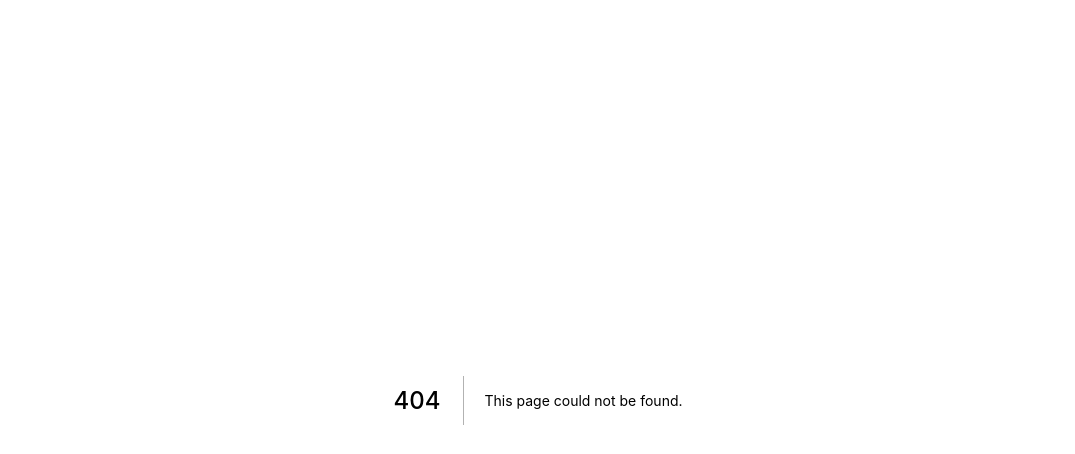
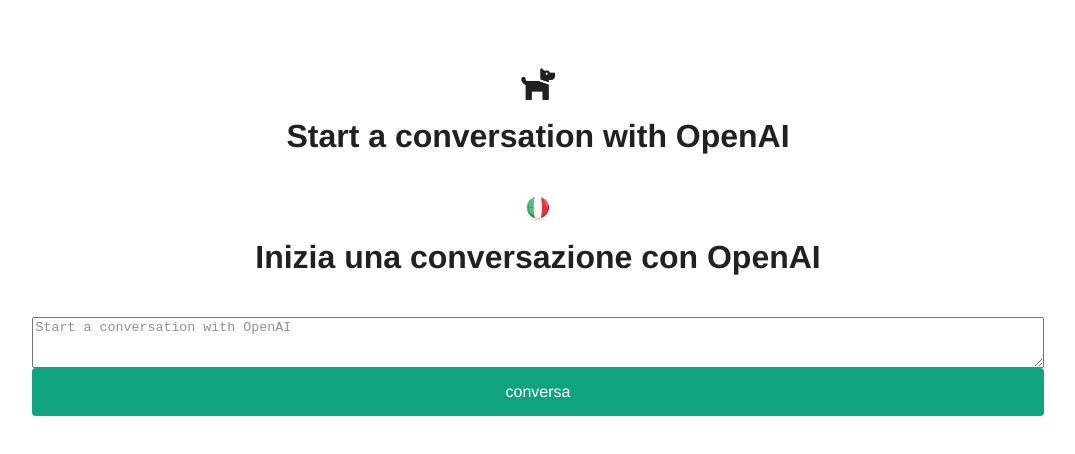
Before and after one commit to antoniocasino/open-ai-client-, a Next.js app: page /conversation in a window 1280 px wide. Before the commit this address had no page. Shown: the top 454 px of the page, without its empty margins (102-1177 px from the left). Built offline with nearby package versions, Linux system fonts and the light colour scheme; a web font is replaced by a local one.

Commit message:
make it better

```diff
--- /dev/null
+++ b/pages/api/conversation.js
@@ -0,0 +1,17 @@
+import { Configuration, OpenAIApi } from "openai";
+
+const configuration = new Configuration({
+  apiKey: process.env.OPENAI_API_KEY,
+});
+const openai = new OpenAIApi(configuration);
+
+
+export default async function (req, res) {
+  const response = await openai.createCompletion({
+    model: "text-davinci-002",
+    prompt: req.body.text,
+    max_tokens: 6,
+    temperature: 0,
+  });
+  res.status(200).json({result: response.data});
+}
--- /dev/null
+++ b/pages/conversation.js
@@ -0,0 +1,66 @@
+import Head from "next/head";
+import { useState } from "react";
+import styles from "./index.module.css";
+
+export default function Conversation() {
+    const [myInput, setMyInput] = useState("");
+    const [aiResponse, setAiResponse] = useState("");
+    const [myQuestions, setMyQuestions] = useState([]);
+
+    async function onSubmit(event) {
+        event.preventDefault();
+        if(!myInput) return;
+        const response = await fetch("/api/conversation", {
+          method: "POST",
+          headers: {
+            "Content-Type": "application/json",
+          },
+          body: JSON.stringify({ text: myInput }),
+        });
+        const data = await response.json();
+        setAiResponse([parseChoise(data),...aiResponse]);
+        setMyQuestions([myInput,...myQuestions]);
+        setMyInput("");
+    }
+
+    return (
+        <div>
+          <Head>
+            <title>OpenAI Conversation</title>
+            <link rel="icon" href="/dog.png" />
+          </Head>
+
+          <main className={styles.main}>
+            <img src="/dog.png" className={styles.icon} />
+            <h3>Start a conversation with OpenAI</h3>
+            <img src="/ita.jpg" className={styles.icon} />
+            <h3>Inizia una conversazione con OpenAI</h3>
+            <form onSubmit={onSubmit}>
+              <textarea type="text center" rows="3" cols="40" name="text2img"
+                placeholder="Start a conversation with OpenAI"
+                value={myInput}
+                onChange={(e) => {
+                  setMyInput(e.target.value);
+                  if(e.nativeEvent.inputType === "insertLineBreak") { onSubmit(e);}
+                }}
+              />
+              <input type="submit" value="conversa" />
+            </form>
+            {!!aiResponse ? display(aiResponse,myQuestions) : null}
+          </main>
+        </div>
+    );
+
+    function parseChoise(response){
+        if(!!response && !!response.result.choices.length){
+            return response.result.choices[0].text
+        }
+        return null;
+    }
+
+    function display(aiResponse,myQuestions){
+      let tableBody = aiResponse.map((res,index)=> (<tr><td><textarea rows="3" readonly="readonly" cols="40" style={{border:"solid 2px purple"}} value={myQuestions[index]}></textarea></td><td><textarea rows="3" cols="40" readonly="readonly" value={res} style={{border:"solid 2px grey"}}></textarea></td></tr>));
+      return (<div id="myDiv" style={{"maxHeight":"27rem", "overflow-y":"scroll", "marginTop":"1rem"}}><table><tr><th>Myself</th><th>OpenAI</th></tr>{tableBody}</table></div>);
+    }
+
+}
--- a/pages/sentiment.js
+++ b/pages/sentiment.js
@@ -4,9 +4,8 @@
 
 export default function Sentiment() {
     const [textInput, setTextInput] = useState("");
-    //const [result, setResult] = useState("");
+    const [result, setResult] = useState("");
     const [previous, setPreviuos] = useState("");
-    const [result, setResult] = useState({"id":"modr-6B3hn8hg3w6GtJpkgx2b4HUeVfDWZ","model":"text-moderation-003","results":[{"categories":{"hate":false,"hate/threatening":false,"self-harm":false,"sexual":false,"sexual/minors":false,"violence":false,"violence/graphic":false},"category_scores":{"hate":0.000010499079508008435,"hate/threatening":0.0000022536453343491303,"self-harm":0.0000030562159736291505,"sexual":0.00013804239279124886,"sexual/minors":0.00000825680217531044,"violence":0.000056143300753319636,"violence/graphic":0.000009957013389794156},"flagged":false}]});
 
     async function onSubmit(event) {
         event.preventDefault();
```
